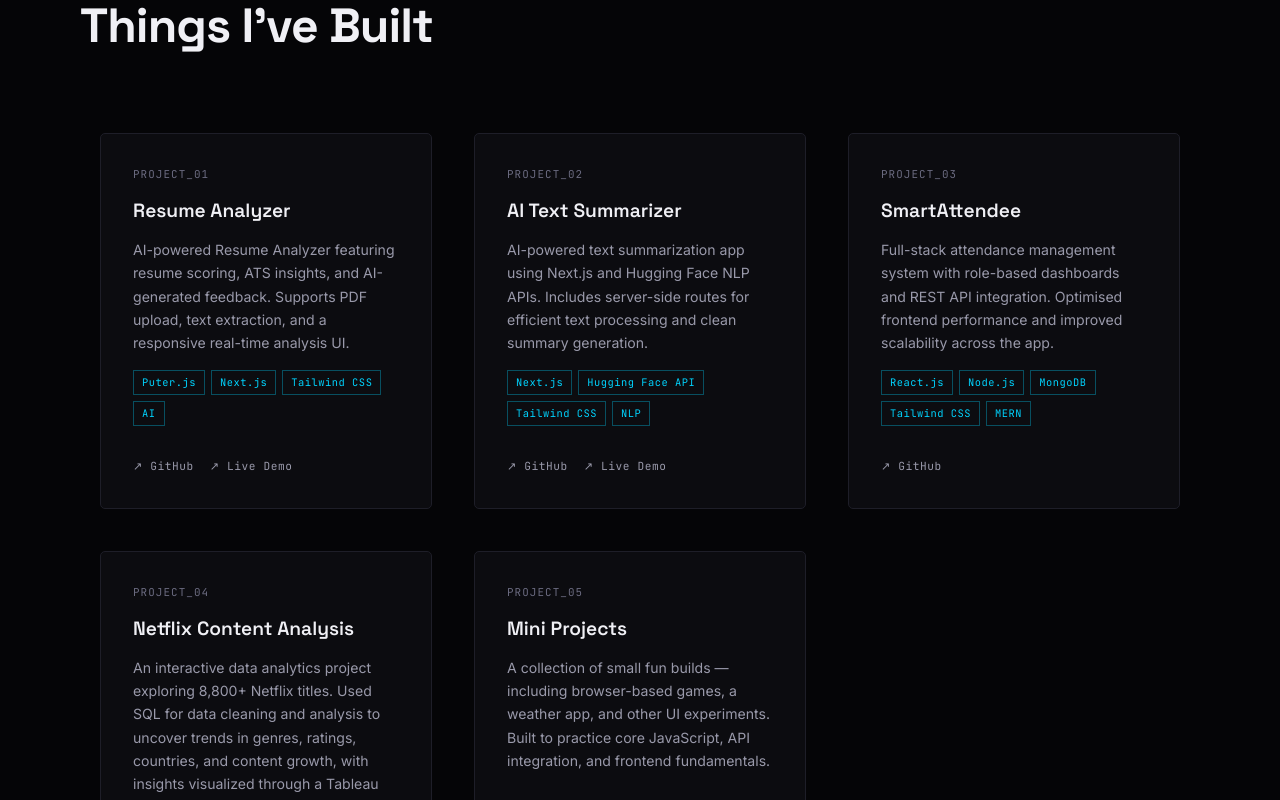
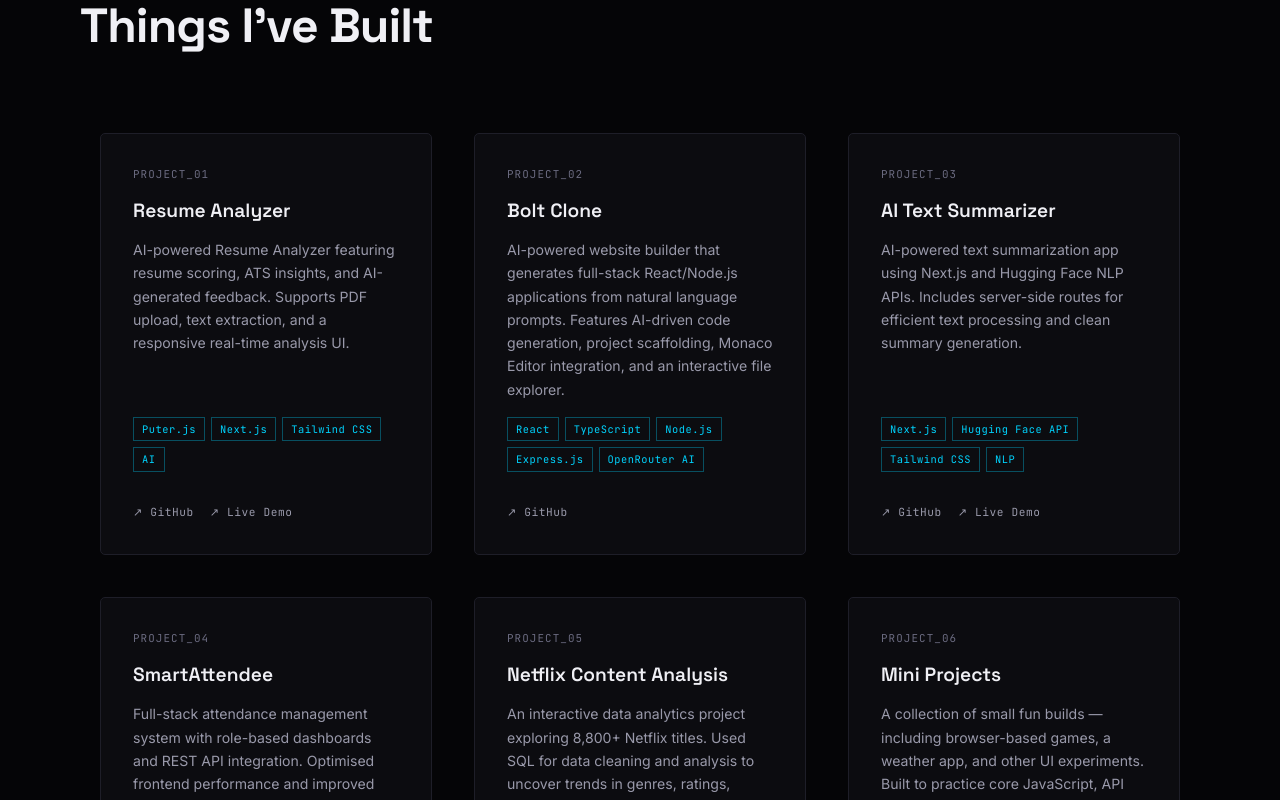
Before and after one commit to SohaRatnam2005/Soha_Portfolio, a React (Vite) app: page / in a window 1280 px wide. Shown: the part 1600-2400 px from the top of the page. Built offline with nearby package versions, Linux system fonts and the light colour scheme.

Commit message:
added project

```diff
--- a/package.json
+++ b/package.json
@@ -13,6 +13,7 @@
     "@tailwindcss/vite": "^4.3.1",
     "react": "^19.2.6",
     "react-dom": "^19.2.6",
+    "react-github-calendar": "^5.0.8",
     "tailwindcss": "^4.3.1"
   },
   "devDependencies": {
--- a/src/App.jsx
+++ b/src/App.jsx
@@ -38,44 +38,98 @@ const PROJECTS = [
     title: "Resume Analyzer",
     desc: "AI-powered Resume Analyzer featuring resume scoring, ATS insights, and AI-generated feedback. Supports PDF upload, text extraction, and a responsive real-time analysis UI.",
     tags: ["Puter.js", "Next.js", "Tailwind CSS", "AI"],
-    links: [{ label: "↗ GitHub", href: "https://github.com/SohaRatnam2005/Resume-lens" },
-      { label: "↗ Live Demo", href: "https://resume-lens-three-self.vercel.app/" },],
+    links: [
+      {
+        label: "↗ GitHub",
+        href: "https://github.com/SohaRatnam2005/Resume-lens",
+      },
+      {
+        label: "↗ Live Demo",
+        href: "https://resume-lens-three-self.vercel.app/",
+      },
+    ],
   },
   {
     num: "PROJECT_02",
+    title: "Bolt Clone",
+    desc: "AI-powered website builder that generates full-stack React/Node.js applications from natural language prompts. Features AI-driven code generation, project scaffolding, Monaco Editor integration, and an interactive file explorer.",
+    tags: ["React", "TypeScript", "Node.js", "Express.js", "OpenRouter AI"],
+    links: [
+      {
+        label: "↗ GitHub",
+        href: "https://github.com/SohaRatnam2005/Bolt_Clone",
+      },
+    ],
+  },
+  {
+    num: "PROJECT_03",
     title: "AI Text Summarizer",
     desc: "AI-powered text summarization app using Next.js and Hugging Face NLP APIs. Includes server-side routes for efficient text processing and clean summary generation.",
     tags: ["Next.js", "Hugging Face API", "Tailwind CSS", "NLP"],
-    links: [{ label: "↗ GitHub", href: "https://github.com/SohaRatnam2005/pdf-summarizer" },
+    links: [
+      {
+        label: "↗ GitHub",
+        href: "https://github.com/SohaRatnam2005/pdf-summarizer",
+      },
       { label: "↗ Live Demo", href: "https://pdf-summarizer-qtc2.vercel.app/" },
     ],
   },
   {
-    num: "PROJECT_03",
+    num: "PROJECT_04",
     title: "SmartAttendee",
     desc: "Full-stack attendance management system with role-based dashboards and REST API integration. Optimised frontend performance and improved scalability across the app.",
     tags: ["React.js", "Node.js", "MongoDB", "Tailwind CSS", "MERN"],
     links: [
-      { label: "↗ GitHub", href: "https://github.com/utkarsh-2033/SmartAttendee-SIH25" },
-      // { label: "↗ Live Demo", href: "#" },
+      {
+        label: "↗ GitHub",
+        href: "https://github.com/utkarsh-2033/SmartAttendee-SIH25",
+      },
+      {
+        label: "↗ Live Demo",
+        href: "https://smart-attendee-sih-25.vercel.app/",
+      },
     ],
   },
   {
-    num: "PROJECT_04",
+    num: "PROJECT_05",
     title: "Netflix Content Analysis",
     desc: "An interactive data analytics project exploring 8,800+ Netflix titles. Used SQL for data cleaning and analysis to uncover trends in genres, ratings, countries, and content growth, with insights visualized through a Tableau dashboard.",
-    tags: ["SQL", "PostgreSQL", "Tableau", "Data Analysis", "Data Visualization","MS Excel"],
-    links: [{ label: "↗ GitHub", href: "https://github.com/SohaRatnam2005/Netflix_sql" },{ label: "↗ Live Demo", href: "https://public.tableau.com/views/NetflixDataevaluation/Main?:language=en-US&:sid=&:redirect=auth&:display_count=n&:origin=viz_share_link" },],
+    tags: [
+      "SQL",
+      "PostgreSQL",
+      "Tableau",
+      "Data Analysis",
+      "Data Visualization",
+      "MS Excel",
+    ],
+    links: [
+      {
+        label: "↗ GitHub",
+        href: "https://github.com/SohaRatnam2005/Netflix_sql",
       },
       {
-    num: "PROJECT_05",
+        label: "↗ Live Demo",
+        href: "https://public.tableau.com/views/NetflixDataevaluation/Main?:language=en-US&:sid=&:redirect=auth&:display_count=n&:origin=viz_share_link",
+      },
+    ],
+  },
+  {
+    num: "PROJECT_06",
     title: "Mini Projects",
     desc: "A collection of small fun builds — including browser-based games, a weather app, and other UI experiments. Built to practice core JavaScript, API integration, and frontend fundamentals.",
     tags: ["JavaScript", "HTML5", "CSS3", "APIs", "React.js"],
-    links: [{ label: "↗ GitHub", href: "https://github.com/SohaRatnam2005/Mini_Games" },],
+    links: [
+      {
+        label: "↗ GitHub",
+        href: "https://github.com/SohaRatnam2005/Mini_Games",
       },
+    ],
+  },
+];
 
-];
+
+
+
 
 const CERTIFICATIONS = [
   {
```
Also changed, not shown: 1 other file (tests, documents, lock files or other folders). Lines whose indentation alone changed are shown as unchanged.
